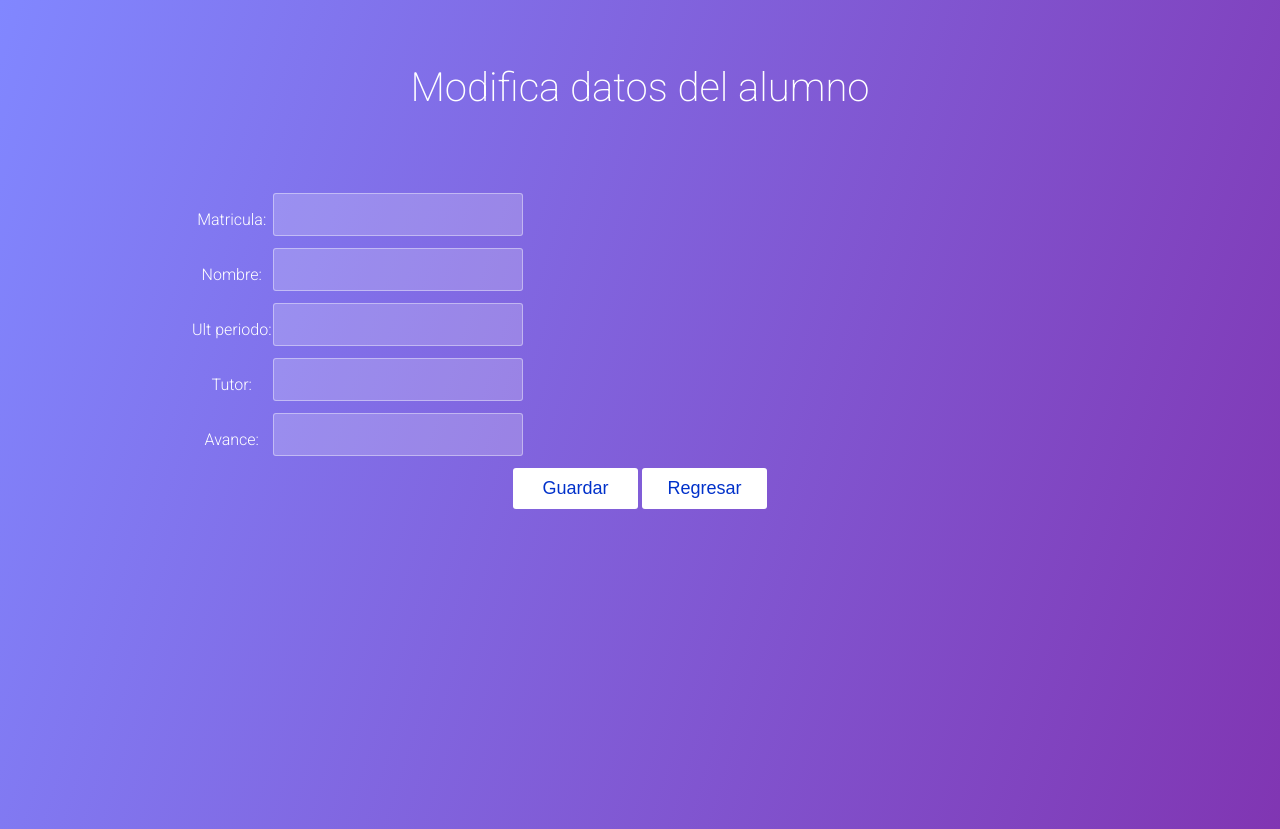
After one commit to Mozta/loginExample, a Django app: page /modify/ in a window 1280 px wide. The commit adds this page. Shown: the top 829 px of the page. Run offline with Django 3.2, Linux system fonts and the light colour scheme.

Commit message:
merge project

```diff
--- a/blog/blog/urls.py
+++ b/blog/blog/urls.py
@@ -22,6 +22,7 @@ urlpatterns = [
     url(r'^admin/', admin.site.urls),
     url(r'^$', 'django.contrib.auth.views.login'),
     url(r'^home/$', home),
+    url(r'^modify/$', modify),
     url(r'^register/$', register),
     url(r'^register/success/$', register_success),
     url(r'^accounts/login/$', 'django.contrib.auth.views.login'),
--- a/blog/login/forms.py
+++ b/blog/login/forms.py
@@ -25,5 +25,15 @@ class RegistrationForm(forms.Form):
         return self.cleaned_data
 
 class ListaF(forms.Form):
+    matricula = forms.IntegerField()
+    nombre = forms.CharField(max_length=200)
+    ult_periodo = forms.CharField(max_length=200)
+    tutor = forms.CharField(max_length=200)
+    avance = forms.DecimalField(max_digits=3, decimal_places=1)
 
+class ModifyF(forms.Form):
+    matricula = forms.IntegerField()
+    nombre = forms.CharField(max_length=200)
+    ult_periodo = forms.CharField(max_length=200)
+    tutor = forms.CharField(max_length=200)
     avance = forms.DecimalField(max_digits=3, decimal_places=1)
--- a/blog/login/views.py
+++ b/blog/login/views.py
@@ -12,6 +12,7 @@ from django.template import RequestContext
 
 from .models import Lista
 from .forms import ListaF
+from .forms import ModifyF
 
 @csrf_protect
 def register(request):
@@ -44,26 +45,45 @@ def logout_page(request):
     logout(request)
     return HttpResponseRedirect('/')
 
+def modify(request):
+    if request.method == 'POST':
+        form = ModifyF(request.POST)
+        if form.is_valid():
+            user = User.objects.create_user(
+            username=form.cleaned_data['username'],
+            password=form.cleaned_data['password1'],
+            email=form.cleaned_data['email']
+            )
+            return HttpResponseRedirect('/home/')
+    else:
+        form = ModifyF()
+        #print form
+    print request
+    variables = RequestContext(request, {
+    'form': form
+    })
+
+    return render_to_response(
+    'modify.html',
+    variables,
+    )
+
 @login_required
 def home(request):
     nombre = request.user.last_name + " " + request.user.first_name
     #latest_list = Lista.objects.order_by('-matricula')[:5]
     latest_list = Lista.objects.filter(tutor=nombre)
 
-    if request.method == 'POST':
-        print "si es POST"
-        form = ListaF(request.POST)
-        if form.is_valid():
-            print form.cleaned_data
+    obj = Lista.objects.filter(id=1)#.update(avance=55.3)
+    #print "afuera"
+    #print request
 
-            avance=form.cleaned_data['avance']
-            #obj = Lista.objects.create(matricula=matricula, nombre=nombre, ult_periodo=ult_periodo, tutor=tutor, avance=avance)
-            obj = Lista.objects.filter(matricula=201222957).update(avance=avance)
-
-            return HttpResponseRedirect('.')
-    else:
-        print "es GET"
-        form = ListaF()
+        #print "es GET"
+    form = ListaF()
+        #form = latest_list
+        #print form.is_bound
+        #print form
+        #f = CommentForm(initial={'name': 'instance'}, auto_id=False)
     variables = RequestContext(request, {
     'user': request.user, 'latest_list': latest_list, 'form': form
     })
--- /dev/null
+++ b/blog/templates/modify.html
@@ -0,0 +1,13 @@
+<!-- modify.html -->
+{% extends "base.html" %}
+{% block title %}Modifica datos del alumno{% endblock %}
+{% block head %}Modifica datos del alumno{% endblock %}
+{% block content %}
+    <form method="post" action=".">{% csrf_token %}
+        <table>
+            {{ form.as_table }}
+        </table>
+        <button type="submit" value="Register">Guardar</button>
+        <button type="button" onclick="window.location.href='/home/' ">Regresar</button>
+    </form>
+{% endblock %}
```
Also changed, not shown: blog/templates/home.html (+9 -9 lines), 11 other files.
